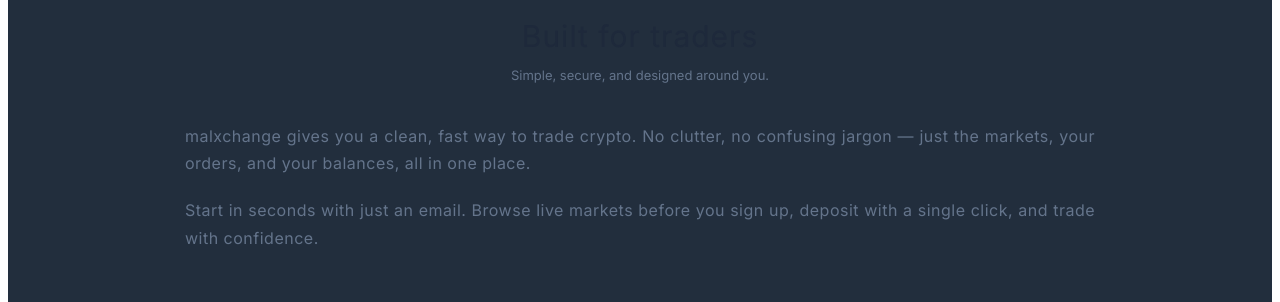
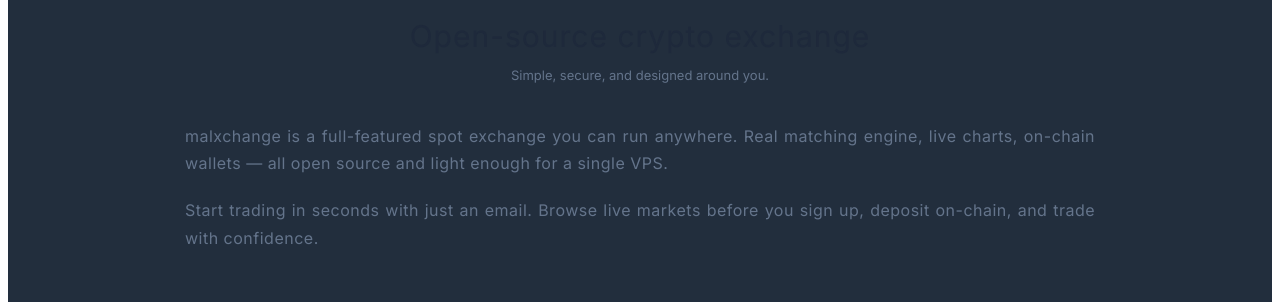
Before and after one commit to sulthonzh/malxchange, a Nuxt app in the folder apps/web/: page / in a window 1280 px wide. Shown: the part 940-1242 px from the top of the page. Built offline with nearby package versions, Linux system fonts and the light colour scheme.

Commit message:
fix(web): revise about section copy

```diff
--- a/apps/web/src/pages/index.vue
+++ b/apps/web/src/pages/index.vue
@@ -119,16 +119,16 @@
     </div>
 
     <div class="section brand">
-      <p class="title">Built for traders</p>
+      <p class="title">Open-source crypto exchange</p>
       <p class="subtitle">Simple, secure, and designed around you.</p>
       <div class="detail">
-        malxchange gives you a clean, fast way to trade crypto. No clutter,
-        no confusing jargon — just the markets, your orders, and your
-        balances, all in one place.
+        malxchange is a full-featured spot exchange you can run anywhere.
+        Real matching engine, live charts, on-chain wallets — all open
+        source and light enough for a single VPS.
       </div>
       <div class="detail">
-        Start in seconds with just an email. Browse live markets before you
-        sign up, deposit with a single click, and trade with confidence.
+        Start trading in seconds with just an email. Browse live markets
+        before you sign up, deposit on-chain, and trade with confidence.
       </div>
     </div>
 
```
